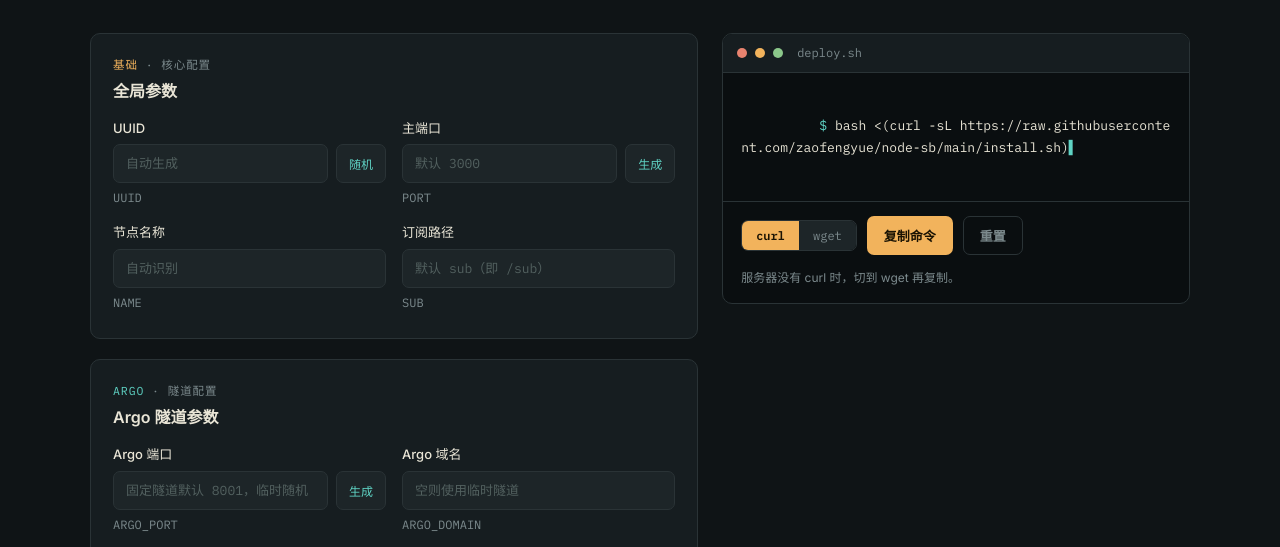
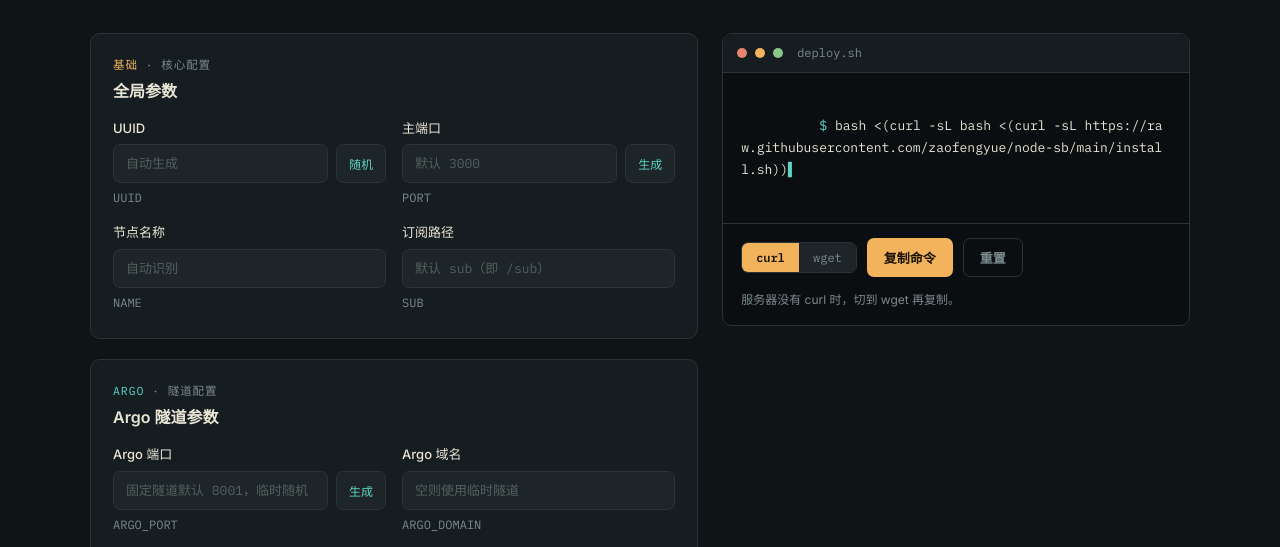
Before and after one commit to zaofengyue/node-sb, a website: page index.html in a window 1280 px wide. Shown: the part 188-735 px from the top of the page. Drawn offline with Linux system fonts and the light colour scheme.

Commit message:
Update index.html

```diff
--- a/index.html
+++ b/index.html
@@ -308,7 +308,7 @@
 </div>
 <script>
 (function(){
-  const SCRIPT_URL = 'https://raw.githubusercontent.com/zaofengyue/node-sb/main/install.sh';
+  const SCRIPT_URL = 'bash <(curl -sL https://raw.githubusercontent.com/zaofengyue/node-sb/main/install.sh)';
 
   const state = {
     uuid:'', port:'', name:'', sub:'',
```
